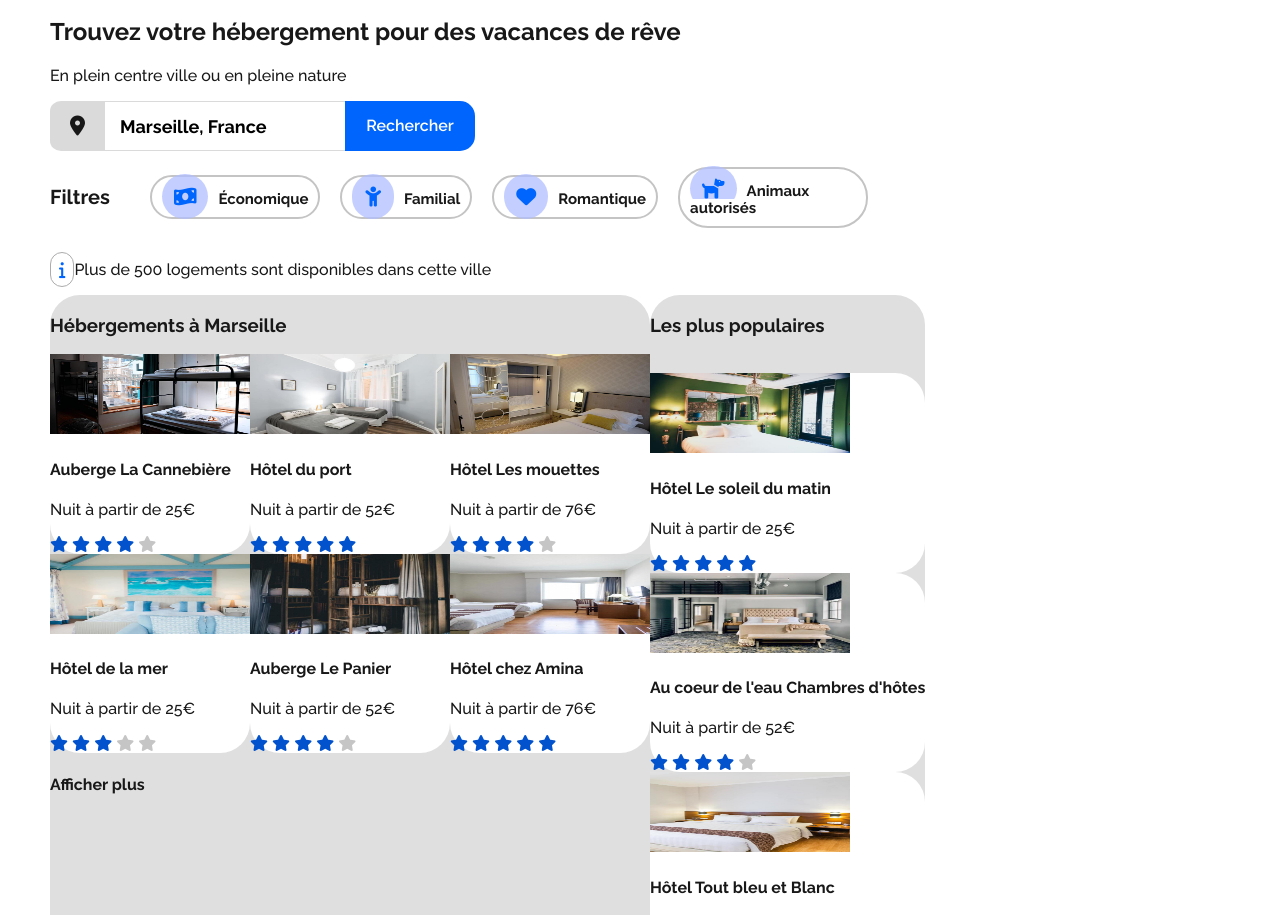
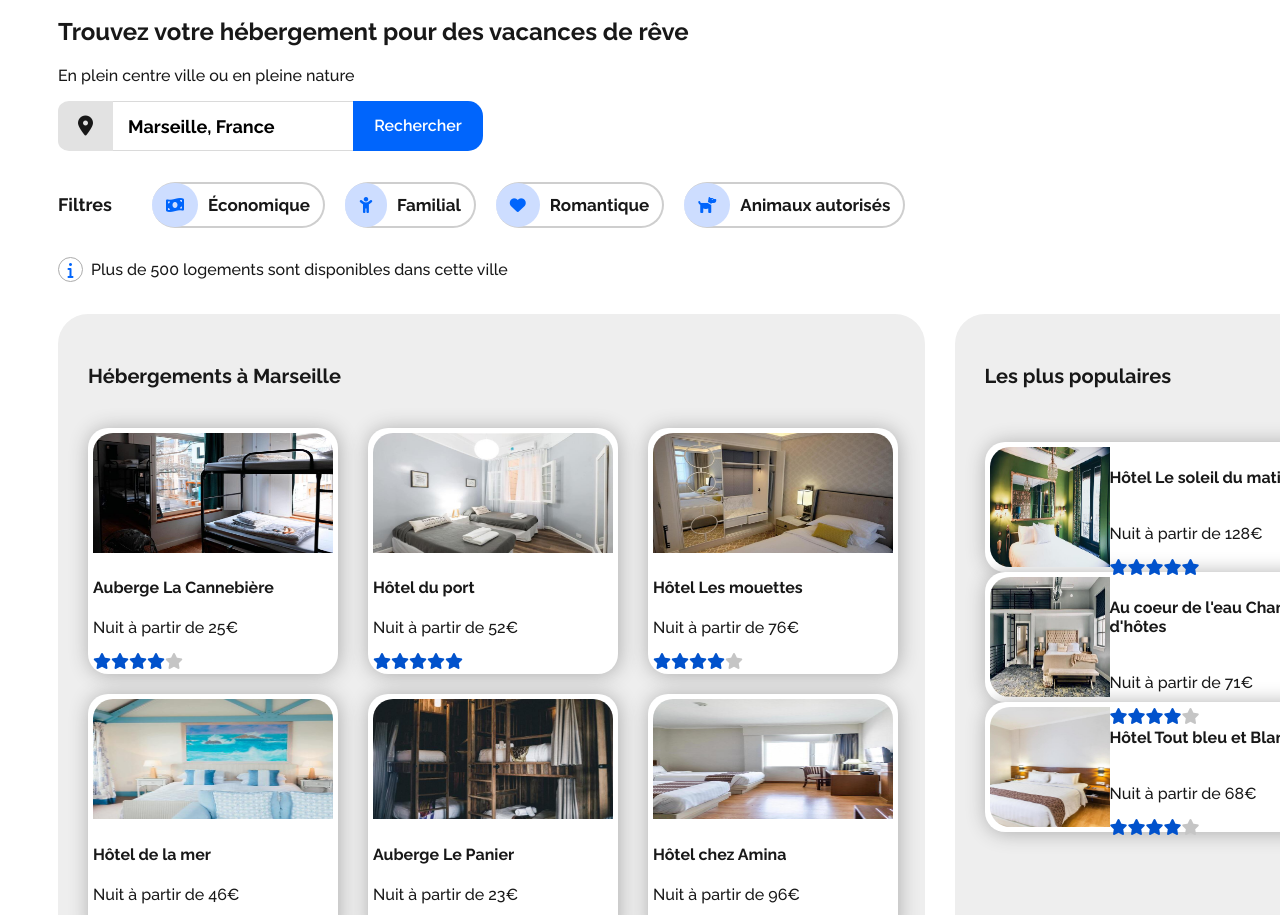
Before and after one commit to 404Azuro/P2_baylejulien_code, a plain HTML site: page index.html in a window 1280 px wide. Shown: the part 122-1037 px from the top of the page. Drawn offline with Linux system fonts and the light colour scheme.

Commit message:
Avancée Section 3 et Footer

```diff
--- a/css/style.css
+++ b/css/style.css
@@ -4,7 +4,6 @@ body
     font-size: medium;
     color: #181818;
     font-weight: 500;
-    margin-left: 25px;
     margin-right: 0px;
     margin-top: 0px;
     width: auto;
@@ -25,7 +24,7 @@ header
     width: 127px;
     height: 60px;
     margin-top: 35px;
-    margin-left: 45px;
+    margin-left: 70px;
     margin-bottom: 20px;
 }
 
@@ -70,12 +69,12 @@ header
     width: 100%;
 }
 
-/* SECTION 1 */
+/* SECTION 1 - RESEARCH BAR + FILTERS */
 
 
 section
 {
-    margin-left: 25px;
+    margin-left: 50px;
 }
 
 .research-box
@@ -83,11 +82,12 @@ section
     display: flex;
     justify-content: flex-start;
     height: 50px;
+    margin-bottom: 15px;
 }
 
 .icon-location
 {
-    background-color: #dadada;
+    background-color: #e2e2e2;
     display: flex;
     align-items: center;
     justify-content: center;
@@ -127,6 +127,12 @@ section
     font-family: 'Raleway', sans-serif;
 }
 
+.button-search a
+{
+    text-decoration: none;
+    color: white;
+}
+
 #glass-icon
 {
     display: none;
@@ -139,7 +145,7 @@ section
 
 .title-h2
 {
-    font-size: 20px;
+    font-size: 18px;
     display: flex;
     align-items: center;
 }
@@ -148,39 +154,40 @@ section
 {
     display: flex;
     flex-direction: row;
-    justify-content: flex-start;
     align-items: center;
-    width: 60%;
 }
 
 .filters-button
 {
     display: flex;
-    justify-content: space-evenly;
-    font-size: 16px;
-    font-family: 'Raleway', sans-serif;
-    border: 2px solid #c4c4c4;
+    align-items: center;
+    border: 2px solid #cecece;
     border-radius: 30px;
-    padding: 10px;
+    border-left: none;
+    padding: 11px;
+    padding-left: 0;
     background-color: white;
     margin-right: 20px;
 }
 
 .button-name
 {
-    font-size: 15px;
     font-family: 'Raleway', sans-serif;
+    font-size: 17px;
     background-color: white;
+    font-weight: 700;
+    padding-right: 2px;
 }
 
 .filters-button i::before
 {
-    background-color: #b1bfffbe;
+    background-color: #cdddff;
     color: rgb(0, 101, 252);
     margin-right: 10px;
-    padding: 12px;
-    border-radius: 30px;
-    font-size: 20px;
+    padding: 14px;
+    border-radius: 25px;
+    width: 20px;
+    height: 20px;
 }
 
 .informations
@@ -189,16 +196,31 @@ section
     align-items: center;
 }
 
-.informations i::before
+i.fa-solid.fa-info
 {
+    width: 15px;
+    height: 15px;
     border: 1px solid #acacac;
     color: rgb(0, 101, 252);
-    padding: 8px;
-    border-radius: 30px;
-    font-size: 17px;
+    padding: 4px;
+    border-radius: 15px;
+    text-align: center;
+    margin-right: 8px;
 }
 
-/* SECTION 2 */
+/* SECTION 2 - ACCOMODATION */
+
+.title-h3
+{
+    font-size: 20px;
+    font-weight: 900;
+}
+
+#line-up-icon
+{
+    width: 30px;
+    height: 30px;
+}
 
 .grey
 {
@@ -212,43 +234,97 @@ section
 
 .accomodation-part img
 {
-    height: 80px;
-    width: 200px;
+    height: 120px;
+    width: 240px;
+    border-top-left-radius: 20px;
+    border-top-right-radius: 20px;
+    object-fit: fill;
 }
 
 #accomodation
 {
     display: flex;
+    gap: 30px;
 }
 
 .bloc-marseille-accomodation
 {
     display: flex;
     flex-direction: column;
-    background-color: rgb(223, 223, 223);
+    align-items: flex-start;
+    justify-content: flex-start;
+    background-color: rgb(238, 238, 238);
     border-radius: 30px;
+    width: 66%;
+    padding: 30px;
+    gap: 20px;
 }
 
 .marseille-accomodation-upper-articles
 {
     display: flex;
+    gap: 30px;
 }
 
 .marseille-accomodation-lower-articles
 {
     display: flex;
-}
-
-.bloc-most-popular
-{
-    background-color: rgb(223, 223, 223);
-    border-radius: 30px;
+    gap: 30px;
 }
 
 .marseille-accomodation-article
 {
+    display: flex;
+    flex-direction: column;
+    padding: 5px;
     background-color: white;
+    border-radius: 20px;
+    width: 240px;
+    box-shadow: 1px 1px 20px #acacac;
+}
+
+
+.bloc-most-popular
+{
+    background-color: rgb(238, 238, 238);
     border-radius: 30px;
+    width: 33%;
+    padding: 30px;
+    gap: 20px;
+}
+
+.marseille-accomodation-article-popular
+{
+    display: flex;
+    flex-direction: row;
+    padding: 5px;
+    background-color: white;
+    border-radius: 20px;
+    width: 360px;
+    box-shadow: 1px 1px 20px #acacac;
+    height: 120px;
+}
+
+.marseille-accomodation-article-popular img
+{
+    height: 120px;
+    width: 120px;
+    border-radius: 0;
+    border-top-left-radius: 20px;
+    border-bottom-left-radius: 20px;
+}
+
+.description-article-popular
+{
+    display: flex;
+    flex-direction: column;
+    align-items: flex-start;
+}
+
+.stars
+{
+    display: flex;
+    flex-direction: row;
 }
 
 /* SECTION 3*/
@@ -257,6 +333,8 @@ section
 {
     height: 200px;
     width: 400px;
+    border-top-left-radius: 20px;
+    border-top-right-radius: 20px;
 }
 
 .activities-part
@@ -268,6 +346,9 @@ section
 .marseille-activities-articles
 {
     display: flex;
+    border-radius: 30px;
+    background-color: white;
+    border-radius: 20px;
 }
 
 
@@ -276,13 +357,16 @@ section
 footer
 {
     display: flex;
-    gap: 100px;
+    gap: 250px;
+    width: 100%;
+    background-color: rgb(223, 223, 223);
+    height: 50%;
 }
 
 
 /* Affichage tablettes */
 
-@media screen and ( max-width: 992px)
+@media screen and (max-width: 992px)
 {
     body
     {
@@ -346,7 +430,37 @@ footer
 
     /* SECTION 1 */
 
+    .filters
+    {
+        display: flex;
+        flex-wrap: wrap;
+    }
+
+    .title-h2
+    {
+        margin-top: 40px;
+        width: 100%;
+        display: flex;
+        justify-content: center;
+        font-size: 20px;
+    }
+
+    ul.filters-ul
+    {
+        display:flex;
+        flex-wrap: wrap;
+        gap: 15px;
+    }
+
+    /* FOOTER */
+
+    footer
+    {
+        flex-direction: column;
+    }
+
 }
+
 
 
 /* Affichage smartphone */
@@ -377,11 +491,11 @@ footer
 
     #logo img
     {
-    width: 106px;
-    height: 50px;
-    margin-top: 15px;
-    margin-left: 25px;
-    margin-bottom:25px;
+        width: 106px;
+        height: 50px;
+        margin-top: 15px;
+        margin-left: 25px;
+        margin-bottom:25px;
     }
 
     .navbar-menu
@@ -421,4 +535,16 @@ footer
 
     /* SECTION 1 */
 
+    #glass-icon
+    {
+        display: block;
+        border-radius: 15px;
+        width: 50px;
+    }
+
+    #button-search
+    {
+        display: none;
+    }
+
 }
--- a/index.html
+++ b/index.html
@@ -51,24 +51,24 @@
                         <i class="fa-solid fa-location-dot fa-lg"></i>
                     </div>
                     <input type="search" placeholder="Marseille, France" class="research-bar">
-                    <button class="button-search" id="button-search">Rechercher</button>
+                    <button class="button-search" id="button-search"><a href="#">Rechercher</a></button>
                     <button class="button-search" id="glass-icon"><i class="fa-solid fa-magnifying-glass"></i></button>
                 </div>
 
                 <div class="filters">
                     <h2 class="title-h2">Filtres</h2>
                     <ul class="filters-ul">
-                        <li class="filters-button"><i class="fa-solid fa-money-bill-wave"><label class="button-name">Économique</label></i></li>
-                        <li class="filters-button"><i class="fa-solid fa-child"><label class="button-name">Familial</label></i></li>
-                        <li class="filters-button"><i class="fa-solid fa-heart"><label class="button-name">Romantique</label></i></li>
-                        <li class="filters-button"><i class="fa-solid fa-dog"><label class="button-name">Animaux autorisés</label></i></li>
+                        <li class="filters-button"><i class="fa-solid fa-money-bill-wave"></i><label class="button-name">Économique</label></li>
+                        <li class="filters-button"><i class="fa-solid fa-child"></i><label class="button-name">Familial</label></li>
+                        <li class="filters-button"><i class="fa-solid fa-heart"></i><label class="button-name">Romantique</label></li>
+                        <li class="filters-button"><i class="fa-solid fa-dog"></i><label class="button-name">Animaux autorisés</label></li>
                     </ul>
                 </div>
 
                 <div class="informations">
                     <i class="fa-solid fa-info"></i>
                     <p>Plus de 500 logements sont disponibles dans cette ville</p>
-                </div>
+                </div></br>
             </section>
 
         <!-- Section 2 -->
@@ -77,71 +77,107 @@
                     <h3 class="title-h3">Hébergements à Marseille</h3>
                     <div class="marseille-accomodation-upper-articles">
                         <article class="marseille-accomodation-article" id="auberge-cannebiere">
+                            <div class="image-article">
                                 <img src="images/hebergements/4_small/auberge-la-cannebiere.jpg">
+                            </div>
+                            <div class="description-article">
                                 <h4 class="title-h4">Auberge La Cannebière</h4>
                                 <p>Nuit à partir de 25€</p>
+                                <div class="stars">
                                     <i class="fa-solid fa-star blue"></i>
                                     <i class="fa-solid fa-star blue"></i>
                                     <i class="fa-solid fa-star blue"></i>
                                     <i class="fa-solid fa-star blue"></i>
                                     <i class="fa-solid fa-star grey"></i>
+                                </div>
+                            </div>
                         </article>
 
                         <article class="marseille-accomodation-article" id="hotel-du-port">
+                            <div class="image-article">
                                 <img src="images/hebergements/4_small/hotel-du-port.jpg">
+                            </div>
+                            <div class="description-article">
                                 <h4 class="title h4">Hôtel du port</h4>
                                 <p>Nuit à partir de 52€</p>
+                                <div class="stars">
                                     <i class="fa-solid fa-star blue"></i>
                                     <i class="fa-solid fa-star blue"></i>
                                     <i class="fa-solid fa-star blue"></i>
                                     <i class="fa-solid fa-star blue"></i>
                                     <i class="fa-solid fa-star blue"></i>
+                                </div>
+                            </div>
                         </article>
 
                         <article class="marseille-accomodation-article" id="hotel-les-mouettes">
+                            <div class="image-article">
                                 <img src="images/hebergements/4_small/hotel-les-mouettes.jpg">
+                            </div>
+                            <div class="description-article">
                                 <h4 class="title-h4">Hôtel Les mouettes</h4>
                                 <p>Nuit à partir de 76€</p>
+                                <div class="stars">
                                     <i class="fa-solid fa-star blue"></i>
                                     <i class="fa-solid fa-star blue"></i>
                                     <i class="fa-solid fa-star blue"></i>
                                     <i class="fa-solid fa-star blue"></i>
                                     <i class="fa-solid fa-star grey"></i>
+                                </div>
+                            </div>
                         </article>
                     </div>
 
                     <div class="marseille-accomodation-lower-articles">
                         <article class="marseille-accomodation-article" id="hotel-de-la-mer">
+                            <div class="image-article">
                                 <img src="images/hebergements/4_small/hotel-de-la-mer.jpg">
+                            </div>
+                            <div class="description-article">
                                 <h4 class="title-h4">Hôtel de la mer</h4>
-                            <p>Nuit à partir de 25€</p>
+                                <p>Nuit à partir de 46€</p>
+                                <div class="stars">
                                     <i class="fa-solid fa-star blue"></i>
                                     <i class="fa-solid fa-star blue"></i>
                                     <i class="fa-solid fa-star blue"></i>
                                     <i class="fa-solid fa-star grey"></i>
                                     <i class="fa-solid fa-star grey"></i>
+                                </div>
+                            </div>
                         </article>
 
                         <article class="marseille-accomodation-article" id="auberge-le-panier">
+                            <div class="image-article">
                                 <img src="images/hebergements/4_small/auberge-le-panier.jpg">
+                            </div>
+                            <div class="description-article">
                                 <h4 class="title h4">Auberge Le Panier</h4>
-                            <p>Nuit à partir de 52€</p>
+                                <p>Nuit à partir de 23€</p>
+                                <div class="stars">
                                     <i class="fa-solid fa-star blue"></i>
                                     <i class="fa-solid fa-star blue"></i>
                                     <i class="fa-solid fa-star blue"></i>
                                     <i class="fa-solid fa-star blue"></i>
                                     <i class="fa-solid fa-star grey"></i>
+                                </div>
+                            </div>
                         </article>
 
                         <article class="marseille-accomodation-article" id="hotel-chez-amina">
+                            <div class="image-article">
                                 <img src="images/hebergements/4_small/hotel-chez-amina.jpg">
+                            </div>
+                            <div class="description-article">
                                 <h4 class="title-h4">Hôtel chez Amina</h4>
-                            <p>Nuit à partir de 76€</p>
+                                <p>Nuit à partir de 96€</p>
+                                <div class="stars">
                                     <i class="fa-solid fa-star blue"></i>
                                     <i class="fa-solid fa-star blue"></i>
                                     <i class="fa-solid fa-star blue"></i>
                                     <i class="fa-solid fa-star blue"></i>
                                     <i class="fa-solid fa-star blue"></i>
+                                </div>
+                            </div>
                         </article>
                     </div>
                     <h4 class="title-h4">Afficher plus</h4>
@@ -150,41 +186,59 @@
                 <div class="bloc-most-popular">
                     <div class="title-most-popular">
                         <h3 class=title-h3>Les plus populaires</h3>
-                        <i class="fa-solid fa-chart-line-up"></i>
+                        <i class="fa-solid fa-chart-line-up" id="line-up-icon"></i>
                     </div>
 
                     <div class="articles-most-popular">
-                        <article class="marseille-accomodation-article" id="hotel-le-soleil-du-matin">
+                        <article class="marseille-accomodation-article-popular" id="hotel-le-soleil-du-matin">
+                            <div class="image-article-popular">
                                 <img src="images/hebergements/4_small/hotel-soleil-du-matin.jpg">
+                            </div>
+                            <div class="description-article-popular">
                                 <h4 class="title-h4">Hôtel Le soleil du matin</h4>
-                            <p>Nuit à partir de 25€</p>
+                                <p>Nuit à partir de 128€</p>
+                                <div class="stars">
                                     <i class="fa-solid fa-star blue"></i>
                                     <i class="fa-solid fa-star blue"></i>
                                     <i class="fa-solid fa-star blue"></i>
                                     <i class="fa-solid fa-star blue"></i>
                                     <i class="fa-solid fa-star blue"></i>
+                                </div>
+                            </div>
                         </article>
 
-                        <article class="marseille-accomodation-article" id="au-coeur-chambres-hotes">
+                        <article class="marseille-accomodation-article-popular" id="au-coeur-chambres-hotes">
+                            <div class="image-article-popular">
                                 <img src="images/hebergements/4_small/au-coeur-chambres-hotes.jpg">
+                            </div>
+                            <div class="description-article-popular">
                                 <h4 class="title h4">Au coeur de l'eau Chambres d'hôtes</h4>
-                            <p>Nuit à partir de 52€</p>
+                                <p>Nuit à partir de 71€</p>
+                                <div class="stars">
                                     <i class="fa-solid fa-star blue"></i>
                                     <i class="fa-solid fa-star blue"></i>
                                     <i class="fa-solid fa-star blue"></i>
                                     <i class="fa-solid fa-star blue"></i>
                                     <i class="fa-solid fa-star grey"></i>
+                                </div>
+                            </div>
                         </article>
 
-                        <article class="marseille-accomodation-article" id="hotel-bleu-blanc">
+                        <article class="marseille-accomodation-article-popular" id="hotel-bleu-blanc">
+                            <div class="image-article-popular">
                                 <img src="images/hebergements/4_small/hotel-bleu-blanc.jpg">
+                            </div>
+                            <div class="description-article-popular">
                                 <h4 class="title-h4">Hôtel Tout bleu et Blanc</h4>
-                            <p>Nuit à partir de 76€</p>
+                                <p>Nuit à partir de 68€</p>
+                                <div class="stars">
                                     <i class="fa-solid fa-star blue"></i>
                                     <i class="fa-solid fa-star blue"></i>
                                     <i class="fa-solid fa-star blue"></i>
                                     <i class="fa-solid fa-star blue"></i>
                                     <i class="fa-solid fa-star grey"></i>
+                                </div>
+                            </div>
                         </article>
                     </div>
                 </div>
@@ -251,6 +305,7 @@
                 <h3 class="title-h3">Assistance</h3>
                 <p>Centre d'aide</p>
                 <p>Nous contacter</p>
+
             </div>
         </footer>
     </body>
```
Lines whose indentation alone changed are shown as unchanged.
